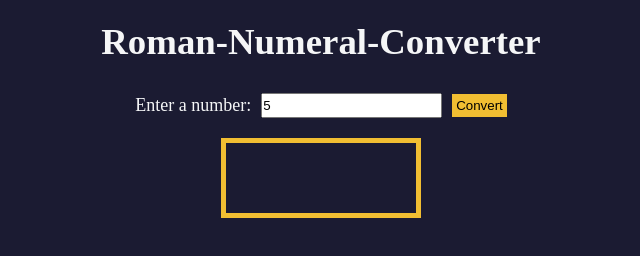
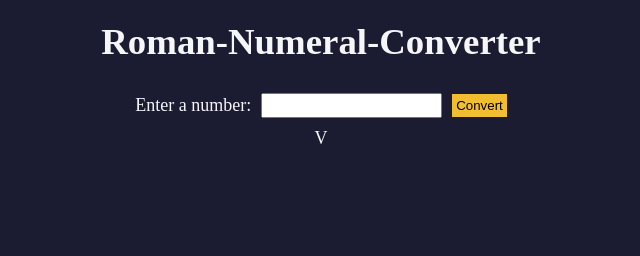
Before and after one commit to lordeske/Javascript-Roman-Numeral-Converter, a plain HTML site: page index.html in a window 1280 px wide. Both pictures are taken after typing "5" into the empty fields and a click on the button "Convert". Shown: the whole page, without its empty margins (319-959 px from the left). Drawn offline with Linux system fonts and the light colour scheme.

Commit message:
added converter

```diff
--- a/index.html
+++ b/index.html
@@ -10,17 +10,17 @@
   <body>
     <h1>Roman-Numeral-Converter</h1>
     <div class="input-container">
-      <label for="number-input">Enter a  number:</label>
+      <label for="number">Enter a  number:</label>
       <input
         value=""
         type="number"
         name="decimal number input"
-        id="number-input"
+        id="number"
         class="number-input"
       />
       <button class="convert-btn" id="convert-btn">Convert</button>
     </div>
-    <output id="result" for="number-input"></output>
+    <output id="output" for="number-input"></output>
     <script src="script.js"></script>
   </body>
 </html>
--- a/script.js
+++ b/script.js
@@ -0,0 +1,98 @@
+const convertBtn = document.getElementById("convert-btn");
+const inputNum = document.getElementById("number");
+const output = document.getElementById("output");
+
+
+let romanList = [
+
+    ["M",1000],
+    ['CM',900],
+    ['D',500],
+    ['CD',400],
+    ['C',100],
+    ['XC',90],
+    ['L',50],
+    ['XL',40],
+    ['X',10],
+    ['IX',9],
+    ['V',5],
+    ['IV',4],
+    ['I',1]
+
+
+
+]
+
+const coverter = (num) => {
+
+    let romanNum = "";
+
+    for (let i=0 ; i<romanList.length; i++)
+    {
+        while(num>=romanList[i][1])
+        {
+            romanNum += romanList[i][0];
+            num -= romanList[i][1];
+
+        }
+    }
+
+    return romanNum;
+
+}
+
+
+
+const outputFunction=()=>{
+
+    const number = parseInt(inputNum.value);
+
+    if (!number)
+    {
+
+        output.value = "Please enter a valid number";
+        return;
+
+    }
+    else if (number < 0)
+    {
+        output.value = "Please enter a number greater than or equal to 1";
+        return ;
+    }
+    else if (number > 3999)
+    {
+        output.value = "Please enter a number less than or equal to 3999";
+        return ;
+    }
+    else
+    {
+        output.value = coverter(number);
+
+
+    }
+
+
+
+
+
+    inputNum.value = "";
+
+}
+
+convertBtn.addEventListener("click" , ()=>
+{
+    outputFunction();
+
+
+})
+
+
+inputNum.addEventListener("keydown", (e)=> {
+
+
+    if(e.key== "Enter")
+    {
+
+        outputFunction();
+    }
+})
```
